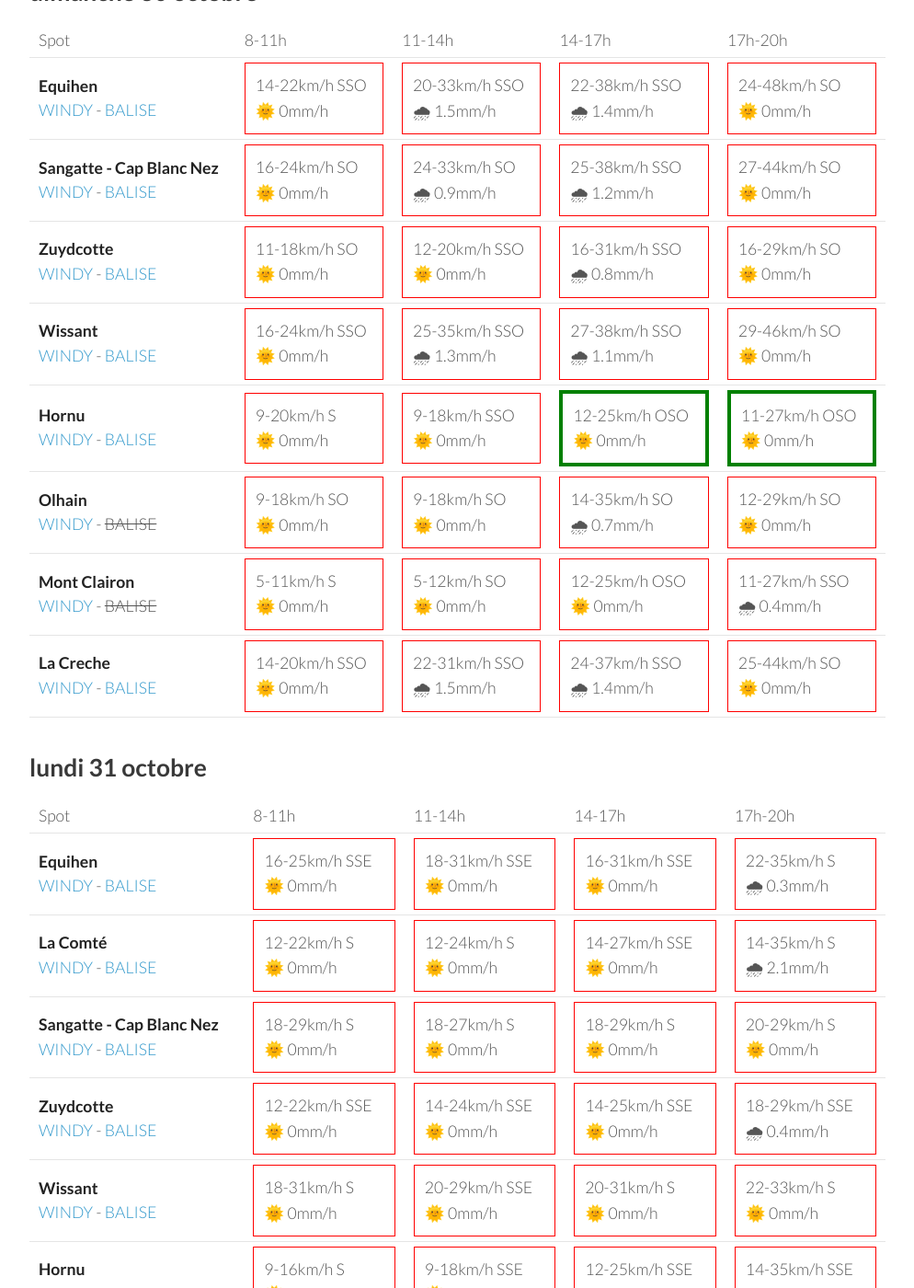
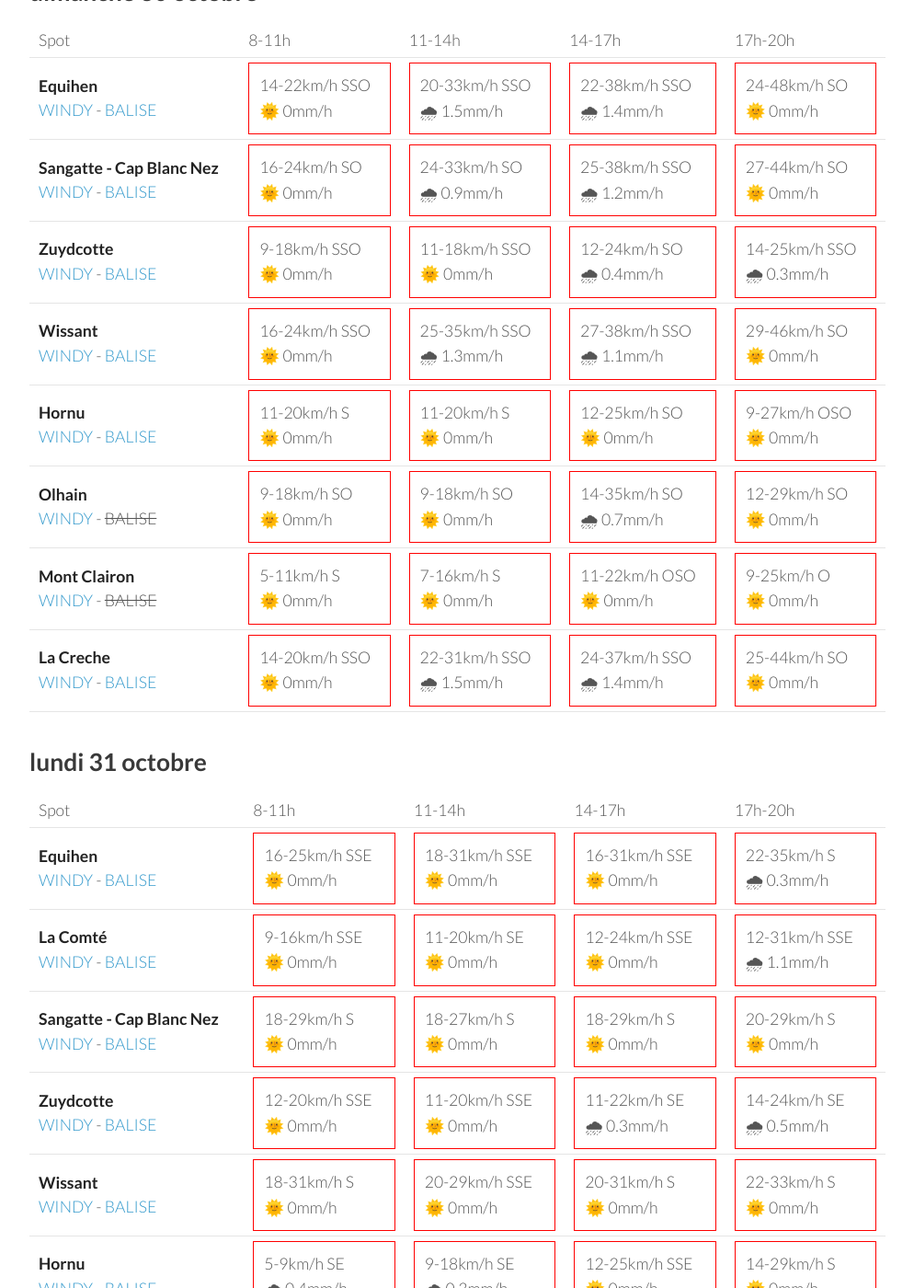
Before and after one commit to parapente-dans-le-nord/parapente-dans-le-nord.github.io, a Jekyll site: the page built from all.markdown, in a window 1280 px wide and 1400 px high, scrolled down 3891 px. Shown: the whole window at 92% size, without its empty margins (26-1020 px from the left). Built offline with Jekyll 4.4.1, drawn with Linux system fonts in a browser that asks for light colours; some of the changed text lies outside the part shown.

Commit message:
update index.markdown

```diff
--- a/all.markdown
+++ b/all.markdown
@@ -169,7 +169,7 @@ page mise à jour le jeudi 27 octobre 19:03
         <td><strong>Sangatte - Cap Blanc Nez</strong>  <br><a href="https://windy.com/50.945/1.742?50.548,1.741,8,m:e33agd3">WINDY</a> - <span class=""><a href="https://balisemeteo.com/balise_histo.php?idBalise=159">BALISE</a> </span> </td>
 
             <td><div class="not-flyable"><p>24-38km/h S</p><p>🌞 0mm/h</p></div></td>
-            <td><div class="not-flyable"><p>29-48km/h SSO</p><p>🌞 0mm/h</p></div></td>
+            <td><div class="not-flyable"><p>27-48km/h SSO</p><p>🌞 0mm/h</p></div></td>
             <td><div class="not-flyable"><p>33-50km/h SO</p><p>🌞 0mm/h</p></div></td>
             <td><div class="not-flyable"><p>25-40km/h OSO</p><p>🌞 0mm/h</p></div></td>
 
@@ -295,9 +295,9 @@ page mise à jour le jeudi 27 octobre 19:03
         <td><strong>La Comté</strong>  <br><a href="https://windy.com/50.426/2.500?50.025,2.499,8">WINDY</a> - <span class=""><a href="https://balisemeteo.com/balise.php?idBalise=">BALISE</a> </span> </td>
 
             <td><div class="not-flyable"><p>18-35km/h SSE</p><p>🌞 0mm/h</p></div></td>
-            <td><div class="not-flyable"><p>18-33km/h S</p><p>🌞 0mm/h</p></div></td>
-            <td><div class="not-flyable"><p>20-38km/h S</p><p>🌞 0mm/h</p></div></td>
-            <td><div class="not-flyable"><p>16-37km/h S</p><p>🌞 0mm/h</p></div></td>
+            <td><div class="not-flyable"><p>16-33km/h S</p><p>🌞 0mm/h</p></div></td>
+            <td><div class="not-flyable"><p>16-33km/h S</p><p>🌞 0mm/h</p></div></td>
+            <td><div class="not-flyable"><p>16-31km/h S</p><p>🌞 0mm/h</p></div></td>
 
 
     </tr>
@@ -315,9 +315,9 @@ page mise à jour le jeudi 27 octobre 19:03
         <td><strong>Zuydcotte</strong>  <br><a href="https://windy.com/51.064/2.491?50.669,2.488,8,m:e4hagfk">WINDY</a> - <span class=""><a href="https://www.allosurf.net/meteo/live/dunkerque-station-meteo-lfak-8329.html">BALISE</a> </span> </td>
 
             <td><div class="not-flyable"><p>14-24km/h ESE</p><p>🌞 0mm/h</p></div></td>
-            <td><div class="not-flyable"><p>16-24km/h SSE</p><p>🌞 0mm/h</p></div></td>
-            <td><div class="not-flyable"><p>20-31km/h S</p><p>🌞 0mm/h</p></div></td>
-            <td><div class="not-flyable"><p>14-31km/h S</p><p>🌞 0mm/h</p></div></td>
+            <td><div class="not-flyable"><p>18-27km/h SSE</p><p>🌞 0mm/h</p></div></td>
+            <td><div class="not-flyable"><p>18-29km/h S</p><p>🌞 0mm/h</p></div></td>
+            <td><div class="not-flyable"><p>14-29km/h S</p><p>🌞 0mm/h</p></div></td>
 
 
     </tr>
@@ -335,7 +335,7 @@ page mise à jour le jeudi 27 octobre 19:03
         <td><strong>Hornu</strong>  <br><a href="https://windy.com/50.424/3.819?50.024,3.818,8,m:e3daghw">WINDY</a> - <span class=""><a href="https://balisemeteo.com/balise_histo.php?idBalise=5040">BALISE</a> </span> </td>
 
             <td><div class="not-flyable"><p>9-20km/h SE</p><p>🌞 0mm/h</p></div></td>
-            <td><div class="not-flyable"><p>16-31km/h SSE</p><p>🌞 0mm/h</p></div></td>
+            <td><div class="not-flyable"><p>14-33km/h S</p><p>🌞 0mm/h</p></div></td>
             <td><div class="not-flyable"><p>18-35km/h S</p><p>🌞 0mm/h</p></div></td>
             <td><div class="not-flyable"><p>18-35km/h S</p><p>🌞 0mm/h</p></div></td>
 
@@ -365,9 +365,9 @@ page mise à jour le jeudi 27 octobre 19:03
         <td><strong>Mont Clairon</strong>  <br><a href="https://windy.com/49.919/2.729?49.515,2.730,8,m:e2magfH">WINDY</a> - <span class="no-balise"> BALISE </span> </td>
 
             <td><div class="not-flyable"><p>11-18km/h ESE</p><p>🌞 0mm/h</p></div></td>
-            <td><div class="not-flyable"><p>14-24km/h SE</p><p>🌞 0mm/h</p></div></td>
-            <td><div class="not-flyable"><p>14-31km/h SSE</p><p>🌞 0mm/h</p></div></td>
-            <td><div class="not-flyable"><p>12-29km/h S</p><p>🌞 0mm/h</p></div></td>
+            <td><div class="not-flyable"><p>11-24km/h SSE</p><p>🌞 0mm/h</p></div></td>
+            <td><div class="not-flyable"><p>14-27km/h SSE</p><p>🌞 0mm/h</p></div></td>
+            <td><div class="not-flyable"><p>12-27km/h S</p><p>🌞 0mm/h</p></div></td>
 
 
     </tr>
@@ -375,9 +375,9 @@ page mise à jour le jeudi 27 octobre 19:03
         <td><strong>Frencq</strong>  <br><a href="https://windy.com/50.559/1.669?50.159,1.670,8,m:e3qagdV">WINDY</a> - <span class=""><a href="https://balisemeteo.com/balise_histo.php?idBalise=159">BALISE</a> </span> </td>
 
             <td><div class="not-flyable"><p>12-24km/h SE</p><p>🌞 0mm/h</p></div></td>
-            <td><div class="not-flyable"><p>18-33km/h SE</p><p>🌞 0mm/h</p></div></td>
-            <td><div class="not-flyable"><p>16-33km/h S</p><p>🌞 0mm/h</p></div></td>
+            <td><div class="not-flyable"><p>16-33km/h SSE</p><p>🌞 0mm/h</p></div></td>
             <td><div class="not-flyable"><p>12-29km/h S</p><p>🌞 0mm/h</p></div></td>
+            <td><div class="not-flyable"><p>11-27km/h S</p><p>🌞 0mm/h</p></div></td>
 
 
     </tr>
@@ -440,10 +440,10 @@ page mise à jour le jeudi 27 octobre 19:03
 <tr>
         <td><strong>Zuydcotte</strong>  <br><a href="https://windy.com/51.064/2.491?50.669,2.488,8,m:e4hagfk">WINDY</a> - <span class=""><a href="https://www.allosurf.net/meteo/live/dunkerque-station-meteo-lfak-8329.html">BALISE</a> </span> </td>
 
-            <td><div class="not-flyable"><p>11-18km/h SO</p><p>🌞 0mm/h</p></div></td>
-            <td><div class="not-flyable"><p>12-20km/h SSO</p><p>🌞 0mm/h</p></div></td>
-            <td><div class="not-flyable"><p>16-31km/h SSO</p><p>🌧 0.8mm/h</p></div></td>
-            <td><div class="not-flyable"><p>16-29km/h SO</p><p>🌞 0mm/h</p></div></td>
+            <td><div class="not-flyable"><p>9-18km/h SSO</p><p>🌞 0mm/h</p></div></td>
+            <td><div class="not-flyable"><p>11-18km/h SSO</p><p>🌞 0mm/h</p></div></td>
+            <td><div class="not-flyable"><p>12-24km/h SO</p><p>🌧 0.4mm/h</p></div></td>
+            <td><div class="not-flyable"><p>14-25km/h SSO</p><p>🌧 0.3mm/h</p></div></td>
 
 
     </tr>
@@ -460,10 +460,10 @@ page mise à jour le jeudi 27 octobre 19:03
 <tr>
         <td><strong>Hornu</strong>  <br><a href="https://windy.com/50.424/3.819?50.024,3.818,8,m:e3daghw">WINDY</a> - <span class=""><a href="https://balisemeteo.com/balise_histo.php?idBalise=5040">BALISE</a> </span> </td>
 
-            <td><div class="not-flyable"><p>9-20km/h S</p><p>🌞 0mm/h</p></div></td>
-            <td><div class="not-flyable"><p>9-18km/h SSO</p><p>🌞 0mm/h</p></div></td>
-            <td><div class="flyable"><p>12-25km/h OSO</p><p>🌞 0mm/h</p></div></td>
-            <td><div class="flyable"><p>11-27km/h OSO</p><p>🌞 0mm/h</p></div></td>
+            <td><div class="not-flyable"><p>11-20km/h S</p><p>🌞 0mm/h</p></div></td>
+            <td><div class="not-flyable"><p>11-20km/h S</p><p>🌞 0mm/h</p></div></td>
+            <td><div class="not-flyable"><p>12-25km/h SO</p><p>🌞 0mm/h</p></div></td>
+            <td><div class="not-flyable"><p>9-27km/h OSO</p><p>🌞 0mm/h</p></div></td>
 
 
     </tr>
@@ -481,9 +481,9 @@ page mise à jour le jeudi 27 octobre 19:03
         <td><strong>Mont Clairon</strong>  <br><a href="https://windy.com/49.919/2.729?49.515,2.730,8,m:e2magfH">WINDY</a> - <span class="no-balise"> BALISE </span> </td>
 
             <td><div class="not-flyable"><p>5-11km/h S</p><p>🌞 0mm/h</p></div></td>
-            <td><div class="not-flyable"><p>5-12km/h SO</p><p>🌞 0mm/h</p></div></td>
-            <td><div class="not-flyable"><p>12-25km/h OSO</p><p>🌞 0mm/h</p></div></td>
-            <td><div class="not-flyable"><p>11-27km/h SSO</p><p>🌧 0.4mm/h</p></div></td>
+            <td><div class="not-flyable"><p>7-16km/h S</p><p>🌞 0mm/h</p></div></td>
+            <td><div class="not-flyable"><p>11-22km/h OSO</p><p>🌞 0mm/h</p></div></td>
+            <td><div class="not-flyable"><p>9-25km/h O</p><p>🌞 0mm/h</p></div></td>
 
 
     </tr>
@@ -526,10 +526,10 @@ page mise à jour le jeudi 27 octobre 19:03
 <tr>
         <td><strong>La Comté</strong>  <br><a href="https://windy.com/50.426/2.500?50.025,2.499,8">WINDY</a> - <span class=""><a href="https://balisemeteo.com/balise.php?idBalise=">BALISE</a> </span> </td>
 
-            <td><div class="not-flyable"><p>12-22km/h S</p><p>🌞 0mm/h</p></div></td>
-            <td><div class="not-flyable"><p>12-24km/h S</p><p>🌞 0mm/h</p></div></td>
-            <td><div class="not-flyable"><p>14-27km/h SSE</p><p>🌞 0mm/h</p></div></td>
-            <td><div class="not-flyable"><p>14-35km/h S</p><p>🌧 2.1mm/h</p></div></td>
+            <td><div class="not-flyable"><p>9-16km/h SSE</p><p>🌞 0mm/h</p></div></td>
+            <td><div class="not-flyable"><p>11-20km/h SE</p><p>🌞 0mm/h</p></div></td>
+            <td><div class="not-flyable"><p>12-24km/h SSE</p><p>🌞 0mm/h</p></div></td>
+            <td><div class="not-flyable"><p>12-31km/h SSE</p><p>🌧 1.1mm/h</p></div></td>
 
 
     </tr>
@@ -546,10 +546,10 @@ page mise à jour le jeudi 27 octobre 19:03
 <tr>
         <td><strong>Zuydcotte</strong>  <br><a href="https://windy.com/51.064/2.491?50.669,2.488,8,m:e4hagfk">WINDY</a> - <span class=""><a href="https://www.allosurf.net/meteo/live/dunkerque-station-meteo-lfak-8329.html">BALISE</a> </span> </td>
 
-            <td><div class="not-flyable"><p>12-22km/h SSE</p><p>🌞 0mm/h</p></div></td>
-            <td><div class="not-flyable"><p>14-24km/h SSE</p><p>🌞 0mm/h</p></div></td>
-            <td><div class="not-flyable"><p>14-25km/h SSE</p><p>🌞 0mm/h</p></div></td>
-            <td><div class="not-flyable"><p>18-29km/h SSE</p><p>🌧 0.4mm/h</p></div></td>
+            <td><div class="not-flyable"><p>12-20km/h SSE</p><p>🌞 0mm/h</p></div></td>
+            <td><div class="not-flyable"><p>11-20km/h SSE</p><p>🌞 0mm/h</p></div></td>
+            <td><div class="not-flyable"><p>11-22km/h SE</p><p>🌧 0.3mm/h</p></div></td>
+            <td><div class="not-flyable"><p>14-24km/h SE</p><p>🌧 0.5mm/h</p></div></td>
 
 
     </tr>
@@ -566,10 +566,10 @@ page mise à jour le jeudi 27 octobre 19:03
 <tr>
         <td><strong>Hornu</strong>  <br><a href="https://windy.com/50.424/3.819?50.024,3.818,8,m:e3daghw">WINDY</a> - <span class=""><a href="https://balisemeteo.com/balise_histo.php?idBalise=5040">BALISE</a> </span> </td>
 
-            <td><div class="not-flyable"><p>9-16km/h S</p><p>🌞 0mm/h</p></div></td>
-            <td><div class="not-flyable"><p>9-18km/h SSE</p><p>🌞 0mm/h</p></div></td>
-            <td><div class="not-flyable"><p>12-25km/h SSE</p><p>🌧 0.2mm/h</p></div></td>
-            <td><div class="not-flyable"><p>14-35km/h SSE</p><p>🌧 3.2mm/h</p></div></td>
+            <td><div class="not-flyable"><p>5-9km/h SE</p><p>🌧 0.4mm/h</p></div></td>
+            <td><div class="not-flyable"><p>9-18km/h SE</p><p>🌧 0.3mm/h</p></div></td>
+            <td><div class="not-flyable"><p>12-25km/h SSE</p><p>🌞 0mm/h</p></div></td>
+            <td><div class="not-flyable"><p>14-29km/h S</p><p>🌞 0mm/h</p></div></td>
 
 
     </tr>
@@ -596,20 +596,20 @@ page mise à jour le jeudi 27 octobre 19:03
 <tr>
         <td><strong>Mont Clairon</strong>  <br><a href="https://windy.com/49.919/2.729?49.515,2.730,8,m:e2magfH">WINDY</a> - <span class="no-balise"> BALISE </span> </td>
 
-            <td><div class="not-flyable"><p>5-12km/h SSE</p><p>🌞 0mm/h</p></div></td>
-            <td><div class="not-flyable"><p>9-16km/h SE</p><p>🌞 0mm/h</p></div></td>
+            <td><div class="not-flyable"><p>7-11km/h ESE</p><p>🌧 0.4mm/h</p></div></td>
+            <td><div class="not-flyable"><p>9-20km/h SE</p><p>🌧 0.8mm/h</p></div></td>
+            <td><div class="not-flyable"><p>11-24km/h SE</p><p>🌞 0mm/h</p></div></td>
             <td><div class="not-flyable"><p>12-25km/h SSE</p><p>🌞 0mm/h</p></div></td>
-            <td><div class="not-flyable"><p>14-33km/h S</p><p>🌧 0.8mm/h</p></div></td>
 
 
     </tr>
 <tr>
         <td><strong>Frencq</strong>  <br><a href="https://windy.com/50.559/1.669?50.159,1.670,8,m:e3qagdV">WINDY</a> - <span class=""><a href="https://balisemeteo.com/balise_histo.php?idBalise=159">BALISE</a> </span> </td>
 
-            <td><div class="not-flyable"><p>12-20km/h SE</p><p>🌞 0mm/h</p></div></td>
-            <td><div class="not-flyable"><p>12-25km/h SE</p><p>🌞 0mm/h</p></div></td>
-            <td><div class="not-flyable"><p>12-27km/h SSE</p><p>🌞 0mm/h</p></div></td>
-            <td><div class="not-flyable"><p>18-37km/h S</p><p>🌧 0.3mm/h</p></div></td>
+            <td><div class="not-flyable"><p>11-18km/h SE</p><p>🌞 0mm/h</p></div></td>
+            <td><div class="not-flyable"><p>11-22km/h SE</p><p>🌞 0mm/h</p></div></td>
+            <td><div class="not-flyable"><p>12-24km/h SE</p><p>🌞 0mm/h</p></div></td>
+            <td><div class="not-flyable"><p>14-27km/h SE</p><p>🌧 0.3mm/h</p></div></td>
 
 
     </tr>
```
Also changed, not shown: other parts of all.markdown (+1 -1 lines), index.markdown (+1 -27 lines).
